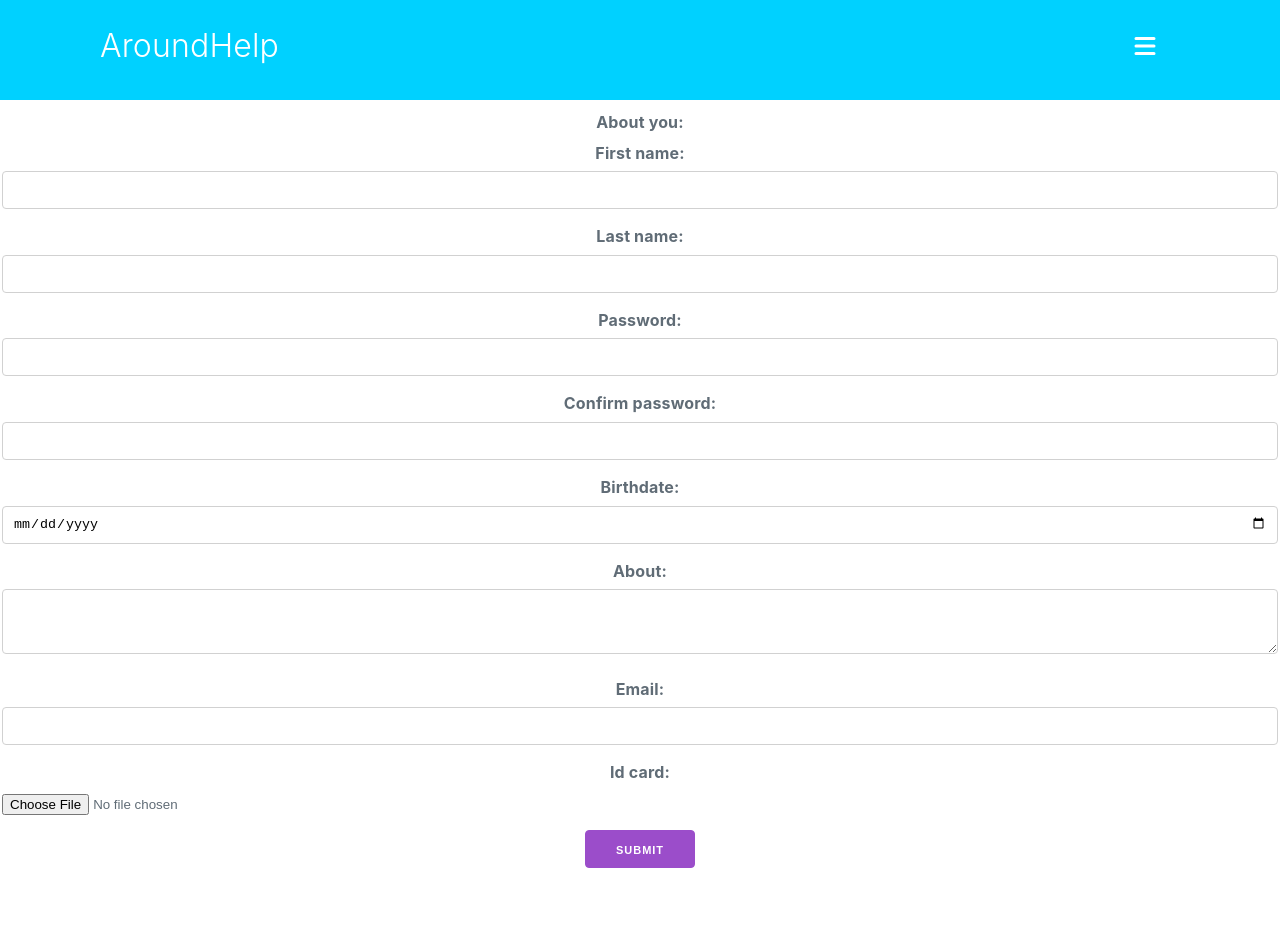
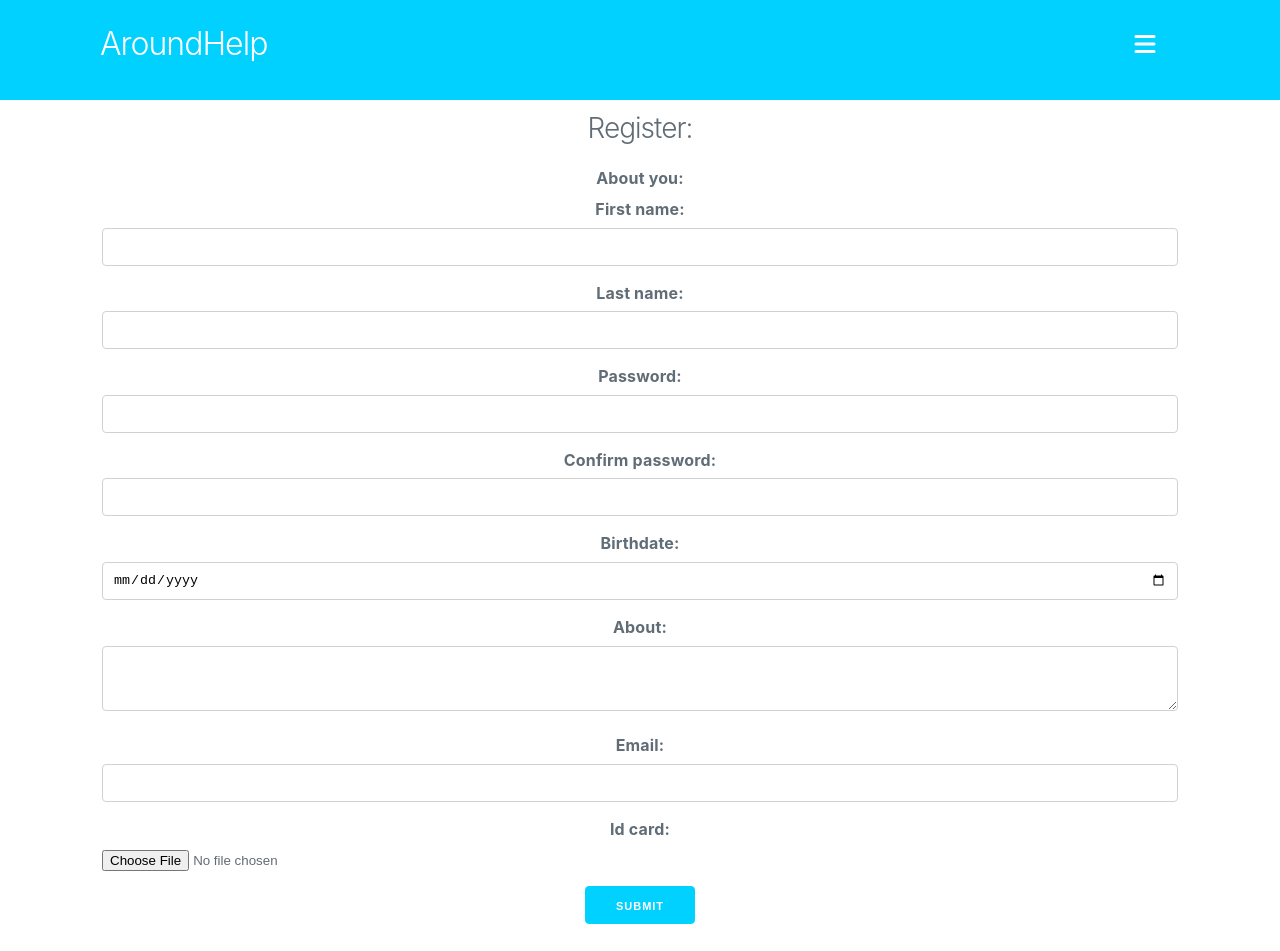
Before and after one commit to Sancxo/around-help_back, a React (Create React App) app in the folder front/: page /register in a window 1280 px wide. Shown: the top 951 px of the page. Before the commit the page ends 908 px from the top, so only its background shows below. Built offline with nearby package versions, Linux system fonts and the light colour scheme.

Commit message:
style: minor style improvements

```diff
--- a/front/src/components/Menu.tsx
+++ b/front/src/components/Menu.tsx
@@ -15,11 +15,11 @@ export default function Menu(
 
     return (
         <nav className="mb-1">
-            <div className="container">
+            <div className="container mt-05">
                 <div className="row">
-                    <div className="column logo">
+                    <h1 className="column logo mb-0">
                         <Link to="/" title="Home" onClick={() => setIsMobileMenuOpen(false)}>AroundHelp</Link>
-                    </div>
+                    </h1>
                     {isDesktop ?
                         <DesktopMenu token={token} user_id={user_id} logOut={logOut} setIsMobileMenuOpen={setIsMobileMenuOpen} />
                         :
--- a/front/src/pages/Login.tsx
+++ b/front/src/pages/Login.tsx
@@ -13,14 +13,17 @@ export default function Login({ setUser, setToken }: { setUser: React.Dispatch<R
         signIn(email, password, setUser, setToken, navigate);
     }
     return (
-        <form name="login" id="login-form">
-            <label htmlFor="email-input">Email:</label>
-            <input type="email" name="email" id="email-input" onChange={e => setEmail(e.target.value)} />
+        <form name="login" id="login-form" className="container">
+            <h3>Login:</h3>
+            <fieldset>
+                <label htmlFor="email-input">Email:</label>
+                <input type="email" name="email" id="email-input" onChange={e => setEmail(e.target.value)} />
 
-            <label htmlFor="password-input">Password:</label>
-            <input type="password" name="password" id="password-input" onChange={e => setPassword(e.target.value)} />
+                <label htmlFor="password-input">Password:</label>
+                <input type="password" name="password" id="password-input" onChange={e => setPassword(e.target.value)} />
 
-            <input type="button" value="Login" onClick={handleSubmit} />
+                <input type="button" className="btn-prim" value="Login" onClick={handleSubmit} />
+            </fieldset>
         </form>
     )
 }
--- a/front/src/pages/Register.tsx
+++ b/front/src/pages/Register.tsx
@@ -27,7 +27,8 @@ export default function Register({ setUser, setToken }: { setUser: React.Dispatc
     }
 
     return (
-        <form name="user" id="user-infos" encType='multipart/form-data'>
+        <form name="user" id="user-infos" encType='multipart/form-data' className="container">
+            <h3>Register: </h3>
             <fieldset>
                 <legend>About you: </legend>
 
@@ -55,7 +56,7 @@ export default function Register({ setUser, setToken }: { setUser: React.Dispatc
                 <label htmlFor="id-card-input">Id card:</label>
                 <input type="file" name="id_card" id="id-card-input" onChange={handleInputs} />
 
-                <input type="button" value="Submit" onClick={handleSubmit} />
+                <input type="button" className="btn-prim" value="Submit" onClick={handleSubmit} />
             </fieldset>
         </form>
     )
```
